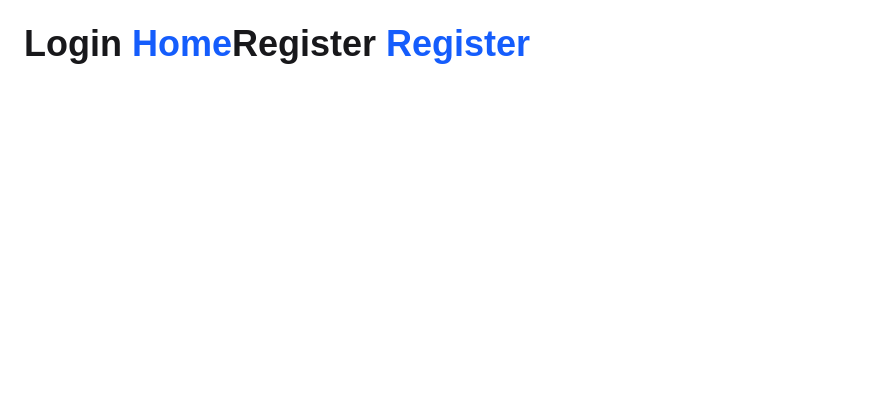
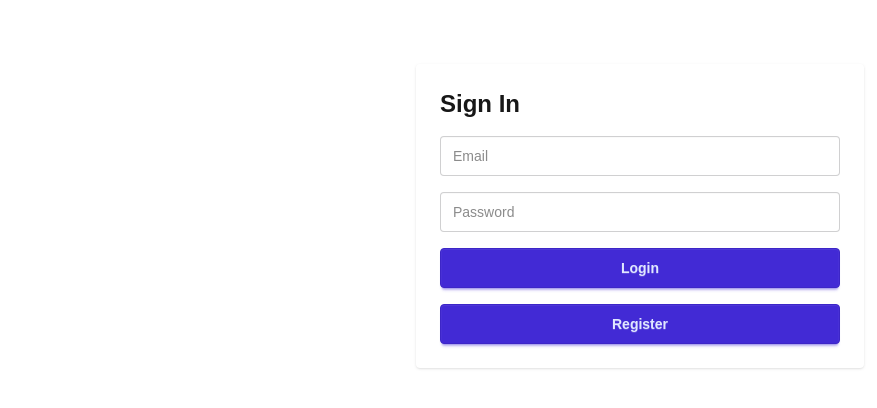
Before and after one commit to SantinoGiordano/theaterAppFrontend, a Next.js app: page / in a window 1280 px wide. Shown: the top 408 px of the page, without its empty margins (0-877 px from the left). Built offline with nearby package versions, Linux system fonts and the light colour scheme.

Commit message:
created a registration / login form

```diff
--- a/app/(auth)/page.tsx
+++ b/app/(auth)/page.tsx
@@ -1,12 +1,58 @@
-import Image from "next/image";
+"use client";
+
 import Link from "next/link";
+import { useState } from "react";
 
-export default function Home() {
+export default function Login() {
+  const [email, setEmail] = useState("");
+  const [password, setPassword] = useState("");
+
+  async function handleLogin(e: React.FormEvent) {
+    e.preventDefault();
+
+    const res = await fetch("http://localhost:3000/api/login", {
+      method: "POST",
+      headers: { "Content-Type": "application/json" },
+      body: JSON.stringify({ email, password }),
+    });
+
+    const data = await res.json();
+
+    if (data.error) {
+      alert(data.error);
+      return;
+    }
+
+    // Store user in localStorage
+    localStorage.setItem("user", JSON.stringify(data));
+
+    alert("Logged in!");
+  }
+
   return (
+    <div className="max-w-md mx-auto mt-10 p-6 shadow rounded">
+      <h1 className="text-2xl font-bold mb-4">Sign In</h1>
 
-          <div className="mb-4 text-4xl font-bold text-zinc-900 dark:text-zinc-100">
-            Login <Link href="/home" className="text-blue-600 hover:underline">Home</Link>
-            Register <Link href="/register" className="text-blue-600 hover:underline">Register</Link>
-          </div>
+      <form onSubmit={handleLogin} className="space-y-4">
+        <input
+          type="email"
+          placeholder="Email"
+          className="input input-bordered w-full"
+          value={email}
+          onChange={e => setEmail(e.target.value)}
+        />
+
+        <input
+          type="password"
+          placeholder="Password"
+          className="input input-bordered w-full"
+          value={password}
+          onChange={e => setPassword(e.target.value)}
+        />
+
+        <button className="btn btn-primary w-full">Login</button>
+        <Link href={'/register'} className="btn btn-primary w-full">Register</Link>
+      </form>
+    </div>
   );
 }
--- a/app/(auth)/register/page.tsx
+++ b/app/(auth)/register/page.tsx
@@ -1,7 +1,56 @@
-export default function Home() {
-    return (
-        <div>
-            register Page
-        </div>
-    )
+"use client";
+
+import { useState } from "react";
+
+export default function Register() {
+  const [username, setUsername] = useState("");
+  const [email, setEmail] = useState("");
+  const [password, setPassword] = useState("");
+
+  async function handleRegister(e: React.FormEvent) {
+    e.preventDefault();
+
+    const res = await fetch("http://localhost:8080/api/register", {
+      method: "POST",
+      headers: { "Content-Type": "application/json" },
+      body: JSON.stringify({ username, email, password }),
+    });
+
+    const data = await res.json();
+    alert(data.message || data.error);
+  }
+
+  return (
+    <div className="max-w-md mx-auto mt-10 p-6 shadow rounded">
+      <h1 className="text-2xl font-bold mb-4">Create Account</h1>
+
+      <form onSubmit={handleRegister} className="space-y-4">
+        <input
+          type="text"
+          placeholder="Username"
+          className="input input-bordered w-full"
+          value={username}
+          onChange={e => setUsername(e.target.value)}
+        />
+
+        <input
+          type="email"
+          placeholder="Email"
+          className="input input-bordered w-full"
+          value={email}
+          onChange={e => setEmail(e.target.value)}
+        />
+
+        <input
+          type="password"
+          placeholder="Password"
+          className="input input-bordered w-full"
+          value={password}
+          onChange={e => setPassword(e.target.value)}
+        />
+
+        <button className="btn btn-primary w-full">Register</button>
+      </form>
+    </div>
+  );
 }
```
